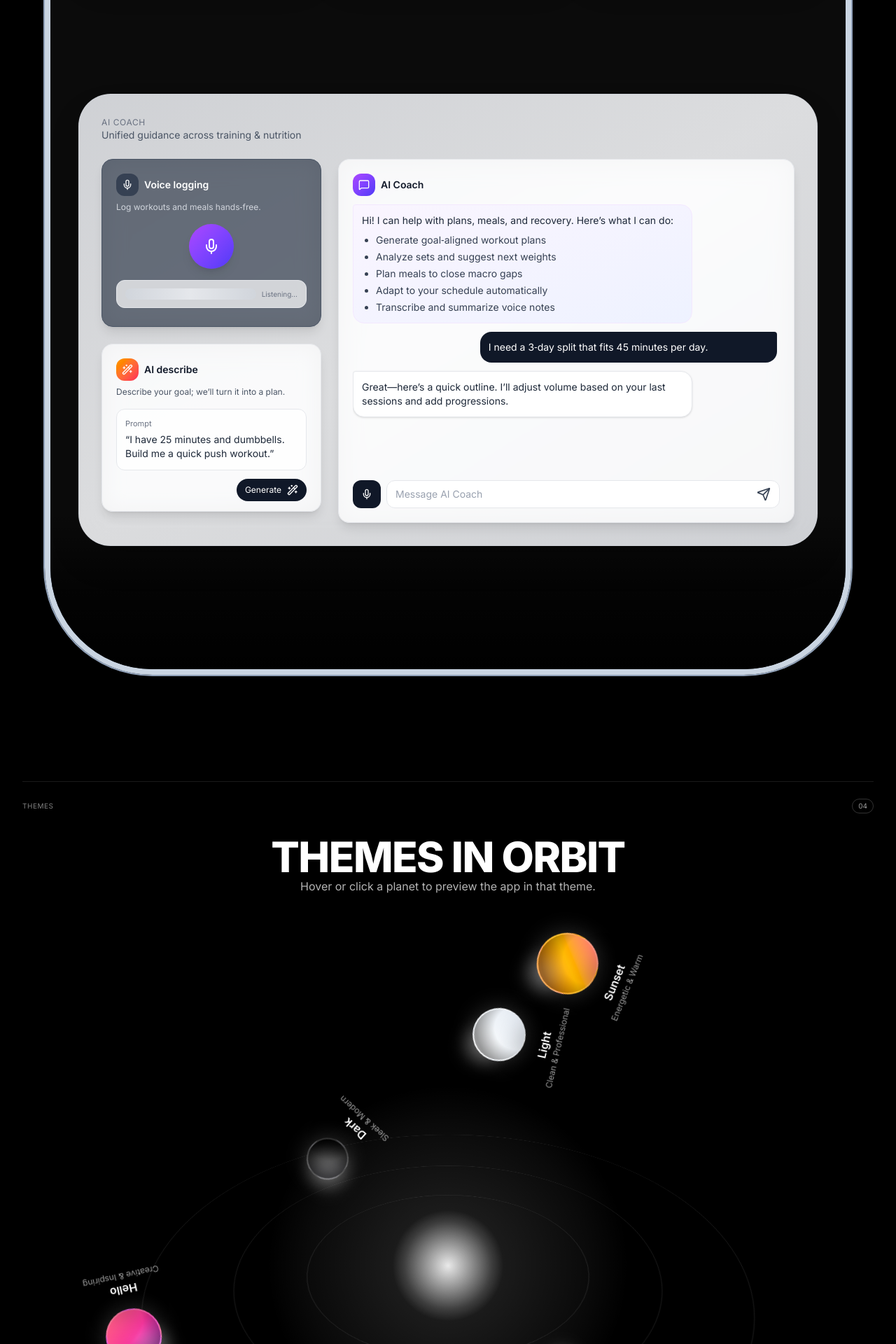
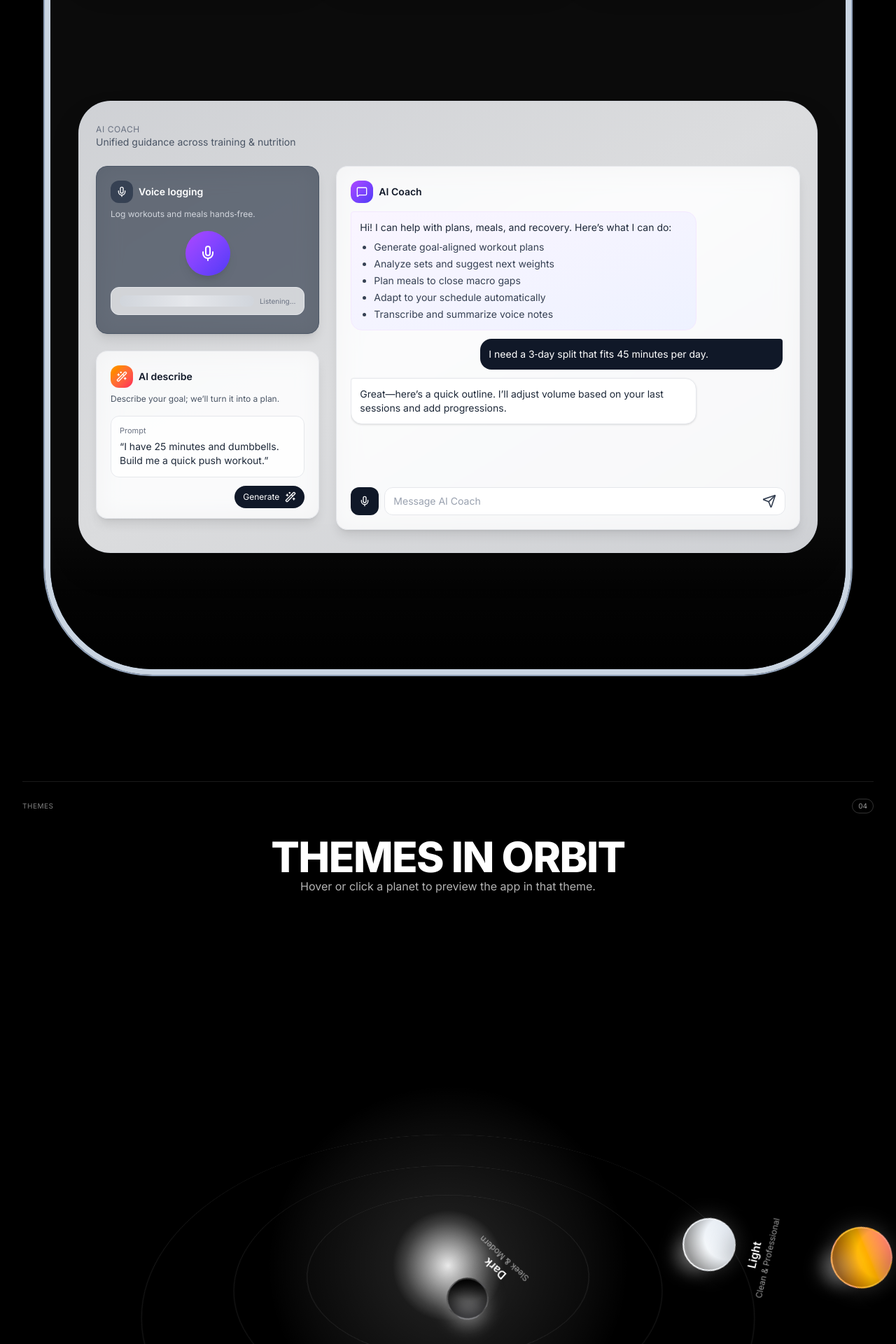
Before and after one commit to ethan0c/helthy_v2, a Next.js app: page / in a window 1280 px wide. Shown: the part 2260-4180 px from the top of the page at 70% size. Built offline with nearby package versions, Linux system fonts and the light colour scheme.

Commit message:
feat: Improve AI section animation and layout for enhanced user interaction

```diff
--- a/src/app/page.tsx
+++ b/src/app/page.tsx
@@ -536,14 +536,49 @@
                 <motion.div
                   key="ai-section"
                   layoutId="ai-insights"
-                  initial={{ opacity: 0, y: 90, height: 0 }}
+                  initial={{ opacity: 1 }}
                   animate={{
-                    opacity: showFeatureAI ? 1 : 0,
-                    y: showFeatureAI ? 0 : 90,
-                    height: showFeatureAI ? "auto" : 0,
+                    width: showFeatureAI ? "100%" : 384,
+                    height: showFeatureAI ? "auto" : 84,
+                    borderRadius: showFeatureAI ? 46 : 42,
+                    y: showFeatureAI ? 10 : 0,
                   }}
-                  transition={{ duration: 0.75, ease: [0.4, 0, 0.2, 1] }}
-                  className="mt-16 bg-gradient-to-br from-gray-200/90 via-gray-100/90 to-gray-200/90 backdrop-blur-xl rounded-[46px] border border-gray-300/70 shadow-2xl px-6 sm:px-8 py-8 overflow-hidden"
+                  transition={{ duration: 0.9, ease: [0.25, 0.46, 0.45, 0.94] }}
+                  className="mt-16 mx-auto bg-gradient-to-br from-gray-200/90 via-gray-100/90 to-gray-200/90 backdrop-blur-xl border border-gray-300/70 shadow-2xl overflow-hidden relative"
+                  style={{
+                    paddingLeft: showFeatureAI ? 24 : 0,
+                    paddingRight: showFeatureAI ? 24 : 0,
+                    paddingTop: showFeatureAI ? 32 : 0,
+                    paddingBottom: showFeatureAI ? 32 : 0,
+                  }}
+                >
+                  {/* Collapsed state - Dynamic Island style */}
+                  {!showFeatureAI && (
+                    <motion.div
+                      initial={{ opacity: 1 }}
+                      animate={{ opacity: showFeatureAI ? 0 : 1 }}
+                      transition={{ duration: 0.3 }}
+                      className="flex items-center justify-center h-full w-full"
+                    >
+                      <div className="flex items-center space-x-3">
+                        <div className="w-3 h-3 bg-gray-600/60 rounded-full"></div>
+                        <div className="w-20 h-1.5 bg-gray-600/40 rounded-full"></div>
+                        <div className="text-xs text-gray-600 font-sf-pro">
+                          AI Coach
+                        </div>
+                      </div>
+                    </motion.div>
+                  )}
+
+                  {/* Expanded state - Full AI section */}
+                  <motion.div
+                    initial={{ opacity: 0 }}
+                    animate={{ opacity: showFeatureAI ? 1 : 0 }}
+                    transition={{
+                      duration: 0.5,
+                      delay: showFeatureAI ? 0.4 : 0,
+                    }}
+                    className={showFeatureAI ? "block" : "hidden"}
                   >
                     <div className="flex items-start justify-between mb-6">
                       <div>
@@ -564,6 +599,7 @@
                         <AIChatPanel className="min-h-[520px]" />
                       </div>
                     </div>
+                  </motion.div>
                 </motion.div>
               </div>
             </section>
@@ -1192,7 +1228,7 @@
 
       {/* orbit rings */}
       <div
-        className="absolute left-1/2 top-1/2"
+        className="absolute left-1/2 top-1/2 pointer-events-none z-10"
         style={{ transform: "translate(-50%, -50%) rotateX(55deg)" }}
       >
         {rings.map((r, idx) => (
@@ -1210,6 +1246,7 @@
       </div>
 
       {/* planets - ensure proper z-index and clickability */}
+      <div className="relative z-20">
         {assignments.map(({ planet, ring, start, diameter }, i) => (
           <PlanetOnOrbit
             key={planet.key}
@@ -1226,9 +1263,10 @@
             }}
           />
         ))}
+      </div>
 
       {/* legend */}
-      <div className="absolute bottom-4 left-1/2 -translate-x-1/2 text-white/60 text-sm font-sf-pro text-center">
+      <div className="absolute bottom-4 left-1/2 -translate-x-1/2 text-white/60 text-sm font-sf-pro text-center pointer-events-none z-10">
         <p>Click any planet to preview that theme</p>
         <p className="text-xs text-white/40 mt-1">
           Hover to pause orbital motion
@@ -1262,23 +1300,27 @@
 
   return (
     <motion.div
-      className="absolute [transform-style:preserve-3d]"
+      className="absolute [transform-style:preserve-3d] z-30"
       style={{ width: radius * 2, height: radius * 2 }}
       animate={paused ? { rotate: startDeg } : { rotate: 360 + startDeg }}
       initial={{ rotate: startDeg }}
       transition={{ repeat: Infinity, ease: "linear", duration }}
     >
       <div
-        className="absolute left-1/2 top-1/2 [transform:translate3d(0,0,0)]"
+        className="absolute left-1/2 top-1/2 [transform:translate3d(0,0,0)] z-40"
         style={{ transform: `translate(${radius}px, -50%)` }}
       >
         <button
           onMouseEnter={() => setHover(true)}
           onMouseLeave={() => setHover(false)}
-          onClick={onActivate}
-          className="group relative transform transition-all duration-300 hover:scale-110 focus:outline-none focus:ring-4 focus:ring-white/30 rounded-full z-10"
+          onClick={(e) => {
+            e.preventDefault();
+            e.stopPropagation();
+            onActivate();
+          }}
+          className="group relative transform transition-all duration-300 hover:scale-110 focus:outline-none focus:ring-4 focus:ring-white/30 rounded-full z-50 cursor-pointer"
           aria-label={`${planet.name} theme`}
-          style={{ pointerEvents: "auto" }}
+          style={{ pointerEvents: "auto", isolation: "isolate" }}
         >
           {/* planet body with 3D lighting */}
           <div
```
Lines whose indentation alone changed are shown as unchanged.
